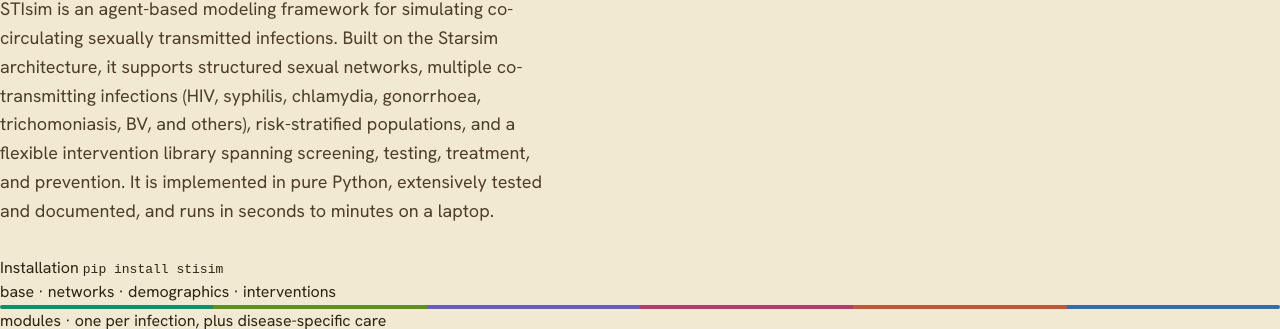
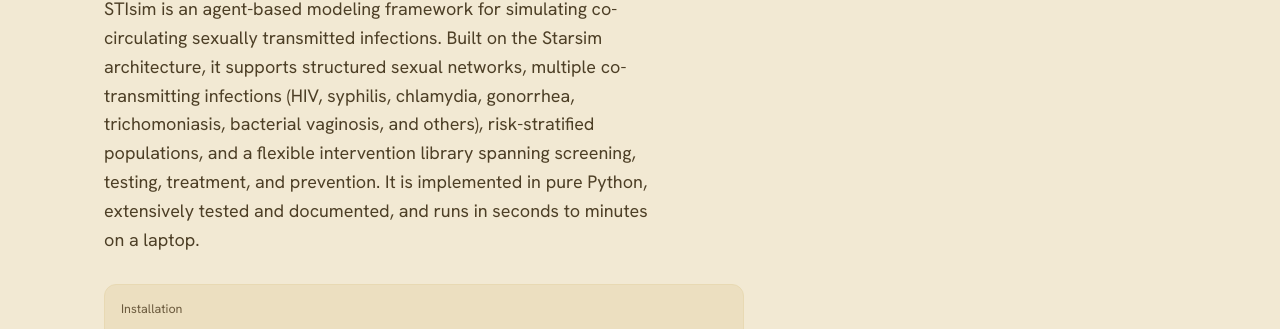
Before and after one commit to stisim/stisim.github.io, an Eleventy site: page src/index.njk in a window 1280 px wide. Shown: the part 288-617 px from the top of the page. Built offline with nearby package versions, Linux system fonts and the light colour scheme; Eleventy itself is replaced by a stand-in of ours; files that its build step writes are made by us from their sources.

Commit message:
update site

```diff
--- a/package.json
+++ b/package.json
@@ -6,7 +6,7 @@
   "scripts": {
     "dev": "eleventy --serve",
     "build": "eleventy",
-    "preview": "npx --yes http-server _site -p 8080"
+    "serve": "npx --yes http-server _site -p 8081"
   },
   "devDependencies": {
     "@11ty/eleventy": "^3.1.0"
--- a/src/assets/css/site.css
+++ b/src/assets/css/site.css
@@ -177,27 +177,14 @@ a { color: inherit; }
   font-size: clamp(52px, 11vw, 104px); line-height: .92; margin: 0 0 22px; }
 .hero .lede { max-width: 56ch; font-size: 18px; line-height: 1.6; color: var(--ink-soft); margin: 0 0 30px; }
 .hero .spec { max-width: 520px; margin: 0 0 30px; }
-.hero .cta { display: flex; flex-wrap: wrap; gap: 12px; margin: 0 0 18px; }
-.btn { font-size: 15px; padding: 11px 20px; border-radius: 10px; text-decoration: none;
-  border: 1px solid var(--line); background: var(--surface); color: var(--ink);
-  transition: transform .12s, box-shadow .12s, border-color .12s; }
-.btn:hover { transform: translateY(-1px); box-shadow: var(--shadow); border-color: var(--muted); }
-.btn.primary { background: var(--teal); color: #fff; border-color: transparent; }
-.btn.primary:hover { background: var(--teal-d); }
-.hero .pip { font-family: var(--font-mono); font-size: 13px; color: var(--muted); margin: 0; }
-.hero .pip span { color: var(--ink); }
-.hero .pip em { font-style: normal; margin-left: 14px; padding-left: 14px; border-left: 1px solid var(--line); }
-@media (max-width: 560px) { .hero .pip em { display: block; margin: 8px 0 0; padding: 8px 0 0;
-  border-left: 0; border-top: 1px solid var(--line); } }
 
 /* ---------------------------------------------------------------- model section */
 
 .sec { padding: 40px 0; border-top: 1px solid var(--line); }
 .sec .kicker { font-family: var(--font-mono); font-size: 12px; letter-spacing: .08em;
   text-transform: uppercase; color: var(--teal-d); margin: 0 0 14px; }
-#model .over { max-width: 68ch; font-size: 17px; line-height: 1.65; color: var(--ink-soft); margin: 0 0 26px; }
 #model .installs { display: grid; grid-template-columns: repeat(auto-fit, minmax(240px, 1fr));
-  gap: 12px; margin: 0 0 26px; }
+  gap: 12px; margin: 0 0 26px; max-width: 640px; }
 #model .inst { background: var(--surface-2); border: 1px solid var(--line-2); border-radius: 12px; padding: 14px 16px; }
 #model .lbl { display: block; font-size: 12.5px; color: var(--muted); margin-bottom: 7px; }
 #model code { font-family: var(--font-mono); font-size: 14px; color: var(--ink); }
--- a/src/index.njk
+++ b/src/index.njk
@@ -13,28 +13,18 @@ filters:
 ---
 {% from "partials/components.njk" import spectrum, studyCard %}
 
-<section class="hero">
+<section id="model" class="hero">
+  <div class="wrap">
     <p class="eyebrow">Agent-based STI + HIV modeling · Built on Starsim</p>
     <h1>STIsim</h1>
     <p class="lede">
-      STIsim is an agent-based modeling framework for simulating co-circulating
-      sexually transmitted infections. Built on the Starsim architecture, it supports
-      structured sexual networks, multiple co-transmitting infections
-      (HIV, syphilis, chlamydia, gonorrhoea, trichomoniasis, BV, and others),
-      risk-stratified populations, and a flexible intervention library spanning
-      screening, testing, treatment, and prevention. It is implemented in pure
-      Python, extensively tested and documented, and runs in seconds to minutes on a laptop.
+STIsim is an agent-based modeling framework for simulating co-circulating sexually transmitted infections. Built on the Starsim architecture, it supports structured sexual networks, multiple co-transmitting infections (HIV, syphilis, chlamydia, gonorrhea, trichomoniasis, bacterial vaginosis, and others), risk-stratified populations, and a flexible intervention library spanning screening, testing, treatment, and prevention. It is implemented in pure Python, extensively tested and documented, and runs in seconds to minutes on a laptop.
     </p>
     <div class="installs">
       <div class="inst">
         <span class="lbl">Installation</span>
         <code>pip install stisim</code>
       </div>
-    </div>
-    <div class="arch">
-      <span class="base">base · networks · demographics · interventions</span>
-      {{ spectrum() }}
-      <span class="mods">modules · one per infection, plus disease-specific care</span>
     </div>
     <div class="links">
       {% for link in modelLinks %}
```
Also changed, not shown: README.md.
